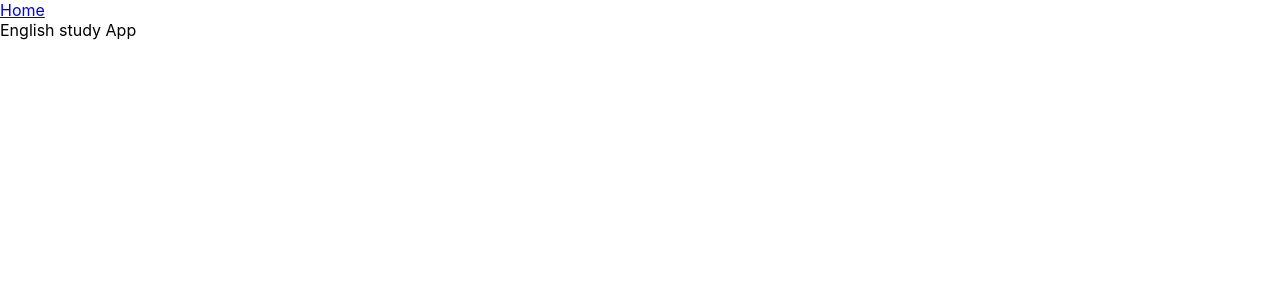
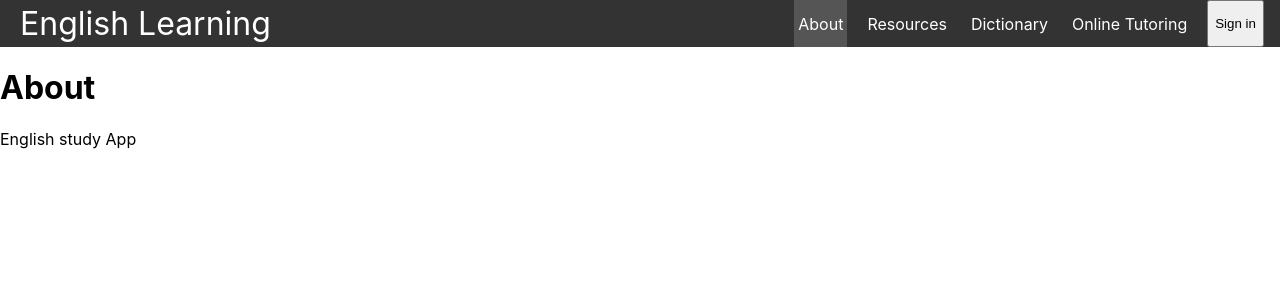
Before and after one commit to asharokhin/english-learning-app, a React (Create React App) app in the folder frontend/: page /about in a window 1280 px wide. Shown: the top 300 px of the page. Built offline with nearby package versions, Linux system fonts and the light colour scheme.

Commit message:
Add navbar and page templates

```diff
--- a/frontend/src/App.jsx
+++ b/frontend/src/App.jsx
@@ -1,12 +1,16 @@
 import React from 'react';
-import AppNavigation from './components/AppNavigation';
+import { useRoutes } from 'react-router-dom';
+import Navbar from './components/Navbar';
+import routes from './router';
 
 function App() {
+  const routesList = useRoutes(routes);
+
   return (
     <div className="App">
-      <AppNavigation />
+      <Navbar />
+      {routesList}
       English study App
-
     </div>
   );
 }
--- a/frontend/src/components/AppNavigation.jsx
+++ /dev/null
@@ -1,12 +0,0 @@
-import React from 'react';
-import { Link } from 'react-router-dom';
-
-function AppNavigation() {
-  return (
-    <div>
-      <Link to="/"> Home </Link>
-    </div>
-  );
-}
-
-export default AppNavigation;
--- /dev/null
+++ b/frontend/src/components/Navbar.jsx
@@ -0,0 +1,29 @@
+import React from 'react';
+import { Link } from 'react-router-dom';
+
+function Navbar() {
+  return (
+    <nav className="nav">
+      <a href="/" className="site-title">English Learning</a>
+      <ul>
+        <li className="active">
+          <Link to="/about"> About </Link>
+        </li>
+        <li>
+          <Link to="/resources"> Resources </Link>
+        </li>
+        <li>
+          <Link to="/dictionary"> Dictionary </Link>
+        </li>
+        <li>
+          <Link to="/courses"> Online Tutoring </Link>
+        </li>
+        <button type="button">Sign in</button>
+      </ul>
+
+    </nav>
+
+  );
+}
+
+export default Navbar;
--- a/frontend/src/index.css
+++ b/frontend/src/index.css
@@ -1,3 +1,7 @@
+* {
+  box-sizing: border-box;
+  padding: 10dp;
+}
 body {
   margin: 0;
   font-family: -apple-system, BlinkMacSystemFont, 'Segoe UI', 'Roboto', 'Oxygen',
@@ -7,6 +11,46 @@ body {
   -moz-osx-font-smoothing: grayscale;
 }
 
+.nav {
+  background-color: #333;
+  color: white;
+  display: flex;
+  justify-content: space-between;
+  align-items: stretch;
+  gap: 2rem;
+  padding: 0 1rem;
+}
+
+.site-title {
+  font-size: 2rem;
+}
+.nav ul {
+  padding: 0;
+  margin: 0;
+  list-style: none;
+  display: flex;
+  gap: 1rem;
+}
+
+.nav a {
+  color: inherit;
+  text-decoration: none;
+  height: 100%;
+  display: flex;
+  align-items: center;
+  padding: .25rem;
+}
+
+.nav li.active {
+  background-color: #555;
+}
+
+.nav li:hover {
+  background-color: #777;
+}
+
+
+
 code {
   font-family: source-code-pro, Menlo, Monaco, Consolas, 'Courier New',
     monospace;
--- /dev/null
+++ b/frontend/src/pages/About.jsx
@@ -0,0 +1,9 @@
+import React from 'react';
+
+function About() {
+  return (
+    <h1>About</h1>
+  );
+}
+
+export default About;
--- /dev/null
+++ b/frontend/src/pages/Dictionary.jsx
@@ -0,0 +1,9 @@
+import React from 'react';
+
+function Dictionary() {
+  return (
+    <h1>Dictionary</h1>
+  );
+}
+
+export default Dictionary;
--- /dev/null
+++ b/frontend/src/pages/Home.jsx
@@ -0,0 +1,9 @@
+import React from 'react';
+
+function Home() {
+  return (
+    <h1>Home</h1>
+  );
+}
+
+export default Home;
--- /dev/null
+++ b/frontend/src/pages/Resources.jsx
@@ -0,0 +1,9 @@
+import React from 'react';
+
+function Resources() {
+  return (
+    <h1>Resources</h1>
+  );
+}
+
+export default Resources;
```
Also changed, not shown: frontend/src/pages/Tutoring.jsx (added, +9 -0 lines), frontend/src/router.jsx (+17 -2 lines).
